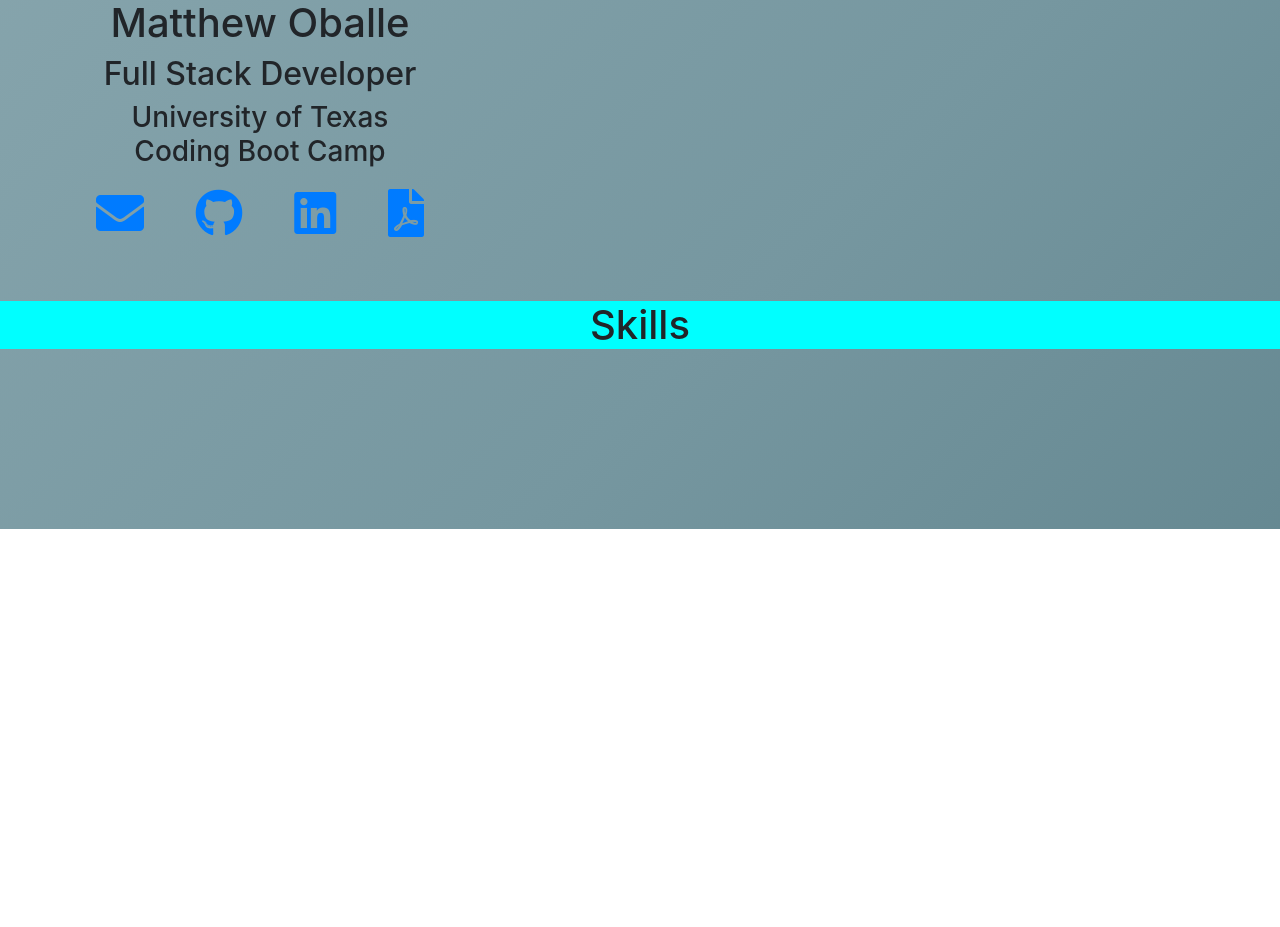
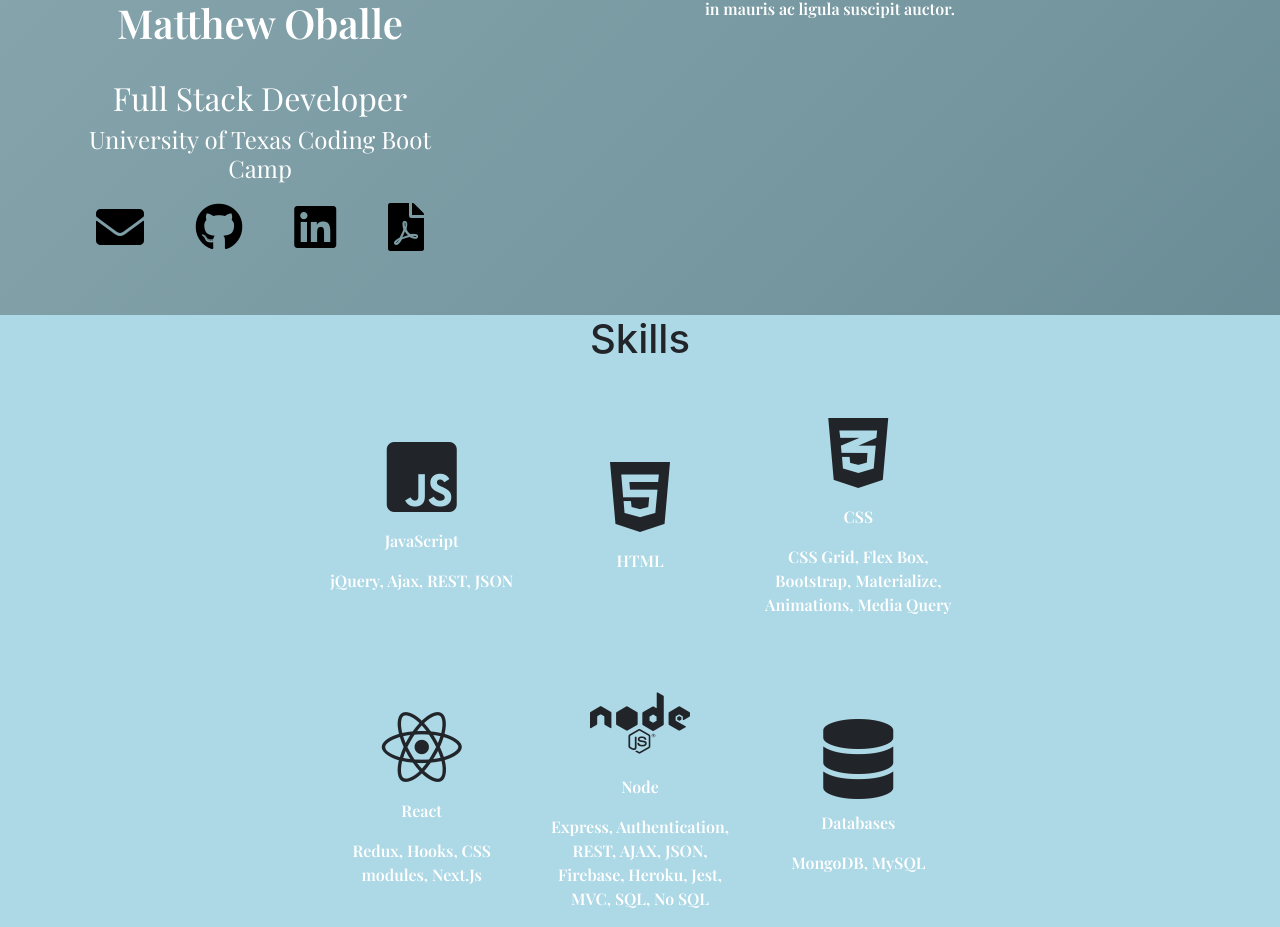
Before and after one commit to oballematt/matthew-oballe, a React (Create React App) app: page / in a window 1280 px wide. Shown: the part 335-1262 px from the top of the page. Before the commit the page ends 864 px from the top, so only its background shows below. Built offline with nearby package versions, Linux system fonts and the light colour scheme.

Commit message:
adding icons to skills section. Added google fonts.

```diff
--- a/package.json
+++ b/package.json
@@ -3,6 +3,9 @@
   "version": "0.1.0",
   "private": true,
   "dependencies": {
+    "@fortawesome/fontawesome-svg-core": "^1.2.34",
+    "@fortawesome/free-solid-svg-icons": "^5.15.2",
+    "@fortawesome/react-fontawesome": "^0.1.14",
     "@testing-library/jest-dom": "^5.11.9",
     "@testing-library/react": "^11.2.5",
     "@testing-library/user-event": "^12.6.3",
--- a/public/index.html
+++ b/public/index.html
@@ -24,9 +24,11 @@
       work correctly both with client-side routing and a non-root public URL.
       Learn how to configure a non-root public URL by running `npm run build`.
     -->
+    <link rel="preconnect" href="https://fonts.gstatic.com">
+    <link href="https://fonts.googleapis.com/css2?family=Playfair+Display:wght@400;600&display=swap" rel="stylesheet">
     <link href="https://cdnjs.cloudflare.com/ajax/libs/font-awesome/5.13.0/css/all.min.css" rel="stylesheet">
 
-    <title>React App</title>
+    <title>Matthew Oballe</title>
   </head>
   <body>
     <noscript>You need to enable JavaScript to run this app.</noscript>
--- a/src/components/Icon/Icon.module.css
+++ b/src/components/Icon/Icon.module.css
@@ -1,12 +1,14 @@
-a {
+
+.backGround:hover{
+    cursor: pointer;
+    transform: scale(1.4);
+}
+
+.backGround a {
     color: black;
 }
-a:hover{
+
+.backGround a:hover{
     color: black
 
 }
-
-.backGround:hover{
-    cursor: pointer;
-    transform: scale(1.5);
-}
--- a/src/components/Skills/Skills.js
+++ b/src/components/Skills/Skills.js
@@ -5,11 +5,56 @@ import Icon from '../Icon/Icon'
 
 const skills = () => {
     return (
-        <div className={styles.container}>
-            <h1>Skills</h1>
-            <Icon />
-
-        </div>
+        <>
+            <div className={styles.container}>
+                <h1>Skills</h1>
+                <div className={`row ${styles.skillsRow}`}>
+                    <div className="col-sm-2">
+                        <div>
+                            <Icon icon='fab fa-js-square fa-5x' />
+                            <p>JavaScript</p>
+                            <p>jQuery, Ajax, REST, JSON</p>
+                        </div>
+                    </div>
+                    <div className='col-sm-2'>
+                        <div>
+                            <Icon icon='fab fa-html5 fa-5x' />
+                            <p>HTML</p>
+                        </div>
+                    </div>
+                    <div className="col-sm-2">
+                        <div>
+                            <Icon icon='fab fa-css3-alt fa-5x' />
+                            <p>CSS</p>
+                            <p>CSS Grid, Flex Box, Bootstrap, Materialize, Animations, Media Query</p>
+                        </div>
+                    </div>
+                </div>
+                <div className={`row ${styles.skillsRow}`}>
+                <div className="col-sm-2">
+                        <div>
+                            <Icon icon='fab fa-react fa-5x' />
+                            <p>React</p>
+                            <p>Redux, Hooks, CSS modules, Next.Js </p>
+                        </div>
+                    </div>
+                    <div className='col-sm-2'>
+                        <div>
+                            <Icon icon='fab fa-node fa-5x' />
+                            <p>Node</p>
+                            <p>Express, Authentication, REST, AJAX, JSON, Firebase, Heroku, Jest, MVC, SQL, No SQL </p>
+                        </div>
+                    </div>
+                    <div className="col-sm-2">
+                        <div>
+                            <Icon icon='fas fa-database fa-5x' />
+                            <p>Databases</p>
+                            <p>MongoDB, MySQL</p>
+                        </div>
+                    </div>
+                </div>
+            </div>
+        </>
     )
 }
 
--- a/src/components/Skills/Skills.module.css
+++ b/src/components/Skills/Skills.module.css
@@ -2,6 +2,24 @@
     margin-top: 5%;
     width: 100%;
     height: fit-content;
-    background-color: cyan;
+    background-color: lightblue;
     text-align: center;
+
 }
+
+.skillsRow {
+    margin-top: 50px;
+    align-items: center;
+    justify-content: center;
+}
+
+
+.skillsRow p{
+    margin-top: 12px;
+}
+
+@media (max-width: 500px) {
+    .skillsRow{
+        flex-direction: column;
+    }
+}
--- a/src/pages/Home/Home.js
+++ b/src/pages/Home/Home.js
@@ -13,11 +13,12 @@ const home = () => {
         <>
             <div className={`container ${styles.container1}`}>
                 <div className='row'>
-                    <div className={`col-sm-4 ${styles.column}`}>
+                    <div className={`col-sm-4 ${styles.aboutColumn}`}>
                         <DisplayPicture picture={profile} />
                         <h1>Matthew Oballe</h1>
+                        <br/>
                         <h2>Full Stack Developer</h2>
-                        <h3>University of Texas Coding Boot Camp</h3>
+                        <h4>University of Texas Coding Boot Camp</h4>
                         <div className={`row ${styles.iconRow}`}>
                             <Icon
                                 icon='fas fa-envelope fa-3x'
@@ -33,7 +34,7 @@ const home = () => {
                                 link={resume} />
                         </div>
                     </div>
-                    <div className='col-sm-8'>
+                    <div className={`col-sm-8 ${styles.aboutColumn}`}>
                         <h1>About Me</h1>
                         <p>Lorem ipsum dolor sit amet, consectetur adipiscing elit. Nam tempus, odio sed sagittis cursus, est erat accumsan ipsum, efficitur sagittis erat nulla a tortor. Duis ullamcorper tellus ac pulvinar gravida. Vivamus ornare metus quis libero blandit, id lobortis dolor scelerisque. Donec egestas erat vel libero pretium, non porttitor magna elementum. Curabitur vulputate turpis at nisl suscipit ullamcorper. Nullam blandit varius mi tincidunt malesuada. Maecenas elit nisl, volutpat quis aliquet a, malesuada nec dolor. Praesent ante metus, suscipit sit amet eleifend eu, congue nec mi. Mauris nunc tortor, cursus vitae ligula sed, molestie viverra dolor. Nullam mattis nisl ac auctor pellentesque. Fusce id feugiat dolor. Praesent facilisis eros tortor, vel egestas dui pellentesque et. In in mauris ac ligula suscipit auctor.</p>
                     </div>
--- a/src/pages/Home/Home.module.css
+++ b/src/pages/Home/Home.module.css
@@ -2,9 +2,12 @@
     margin-top: 5%;
 }
 
- .column h1, h2, h3 {
+ .aboutColumn h1, h2, h4, p {
     text-align: center;
     margin-top: 20px;
+    font-family: 'Playfair Display', serif;
+    font-weight: bolder;
+    color: white
 }
 
 .iconRow{
```
Also changed, not shown: 1 other file (tests, documents, lock files or other folders).
